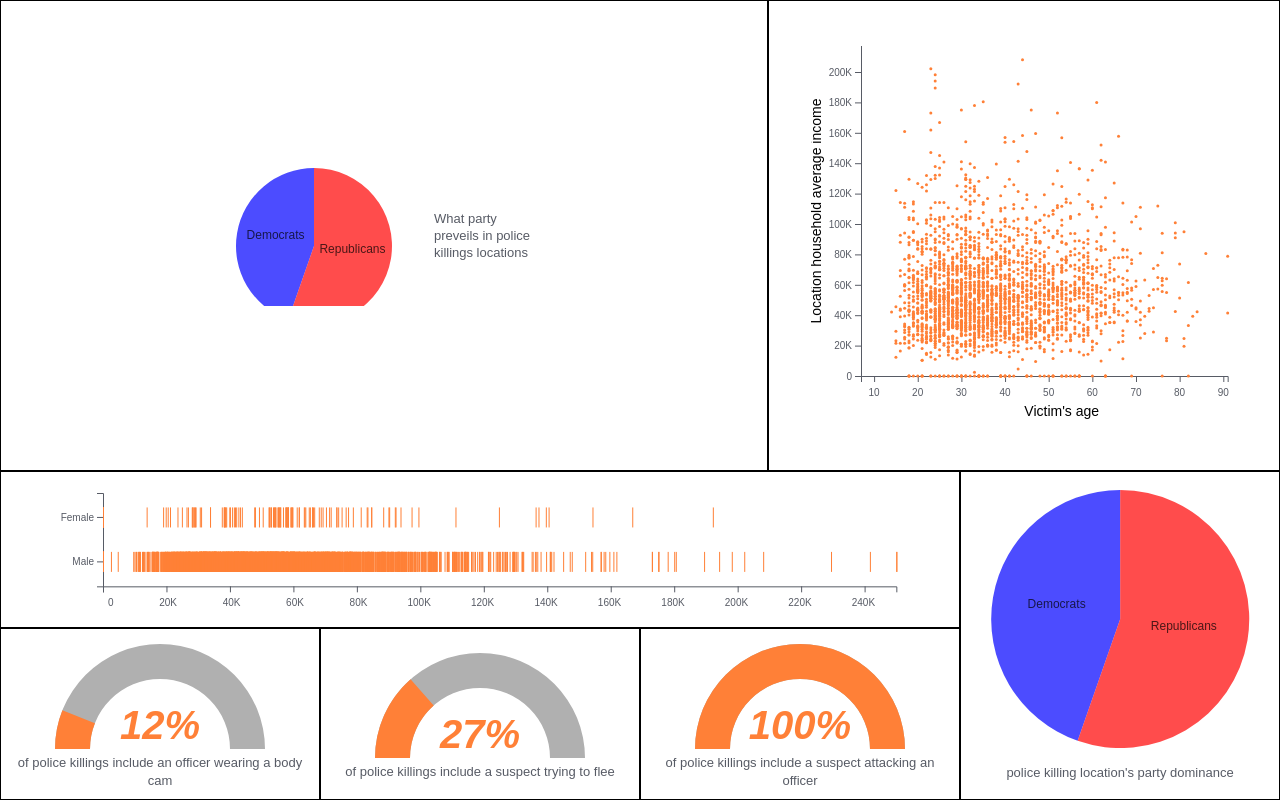
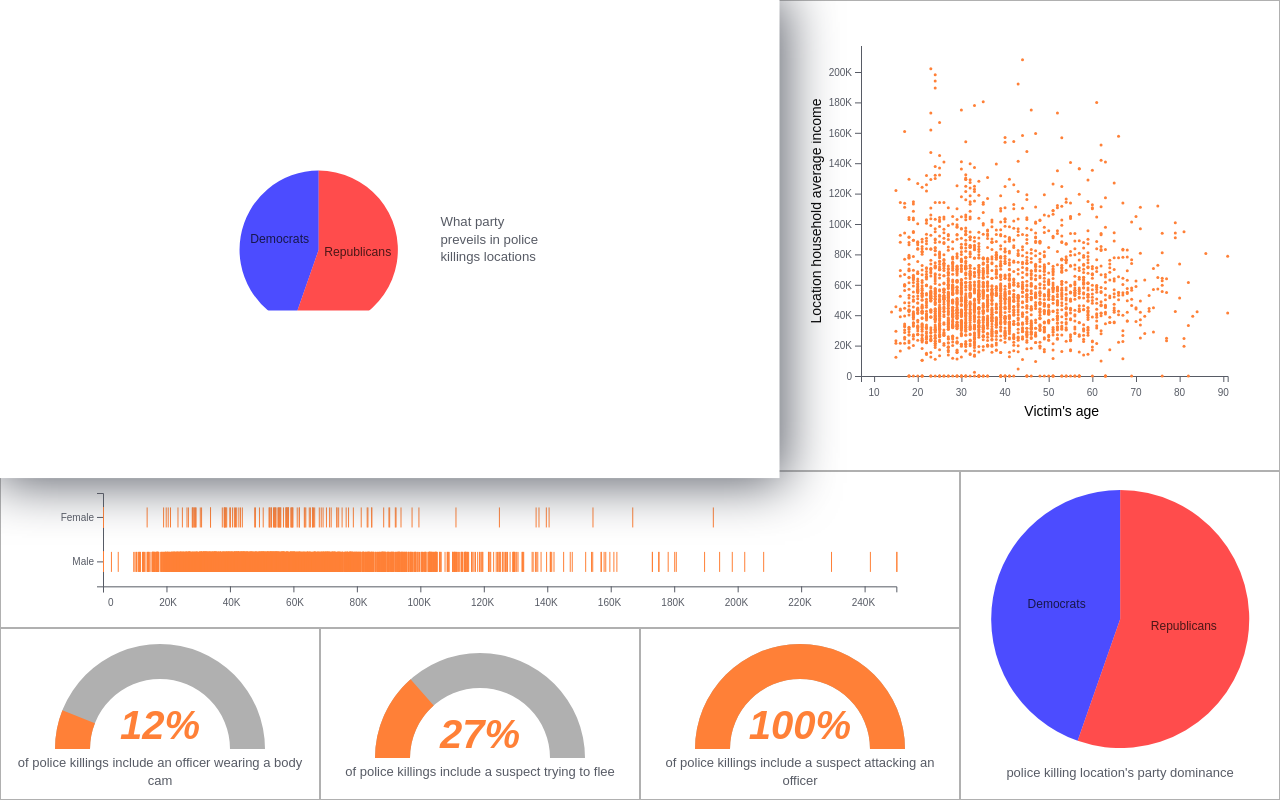
Before and after one commit to dlukyan/cpsc-6030, a React app: page /#/ in a window 1280 px wide. Built offline with nearby package versions, Linux system fonts and the light colour scheme.

Commit message:
starting hover grow

```diff
--- a/src/components/vizulizations/arc-chart.tsx
+++ b/src/components/vizulizations/arc-chart.tsx
@@ -6,6 +6,7 @@ import { theme, Theme } from '../../theme'
 
 const useStyles = createUseStyles((theme: Theme) => ({
   container: {
+    ...theme.common.vizContainer('', '', 1.05),
     ...theme.typography.sortOfLarge,
     ...theme.common.flexBox,
     flexDirection: 'column',
@@ -36,8 +37,9 @@ export const ArcChart: React.FC<{
   text: string
   dimensions: { height: number; width: number }
   gridArea: string
+  origin: string
   id: string
-}> = ({ percentage, text, dimensions, gridArea, id }) => {
+}> = ({ percentage, text, dimensions, gridArea, id, origin }) => {
   const classes = useStyles()
 
   const ref = useRef(null)
@@ -153,10 +155,10 @@ export const ArcChart: React.FC<{
             .endAngle(((percentage * 180) / 100 - 90) * (Math.PI / 180)),
         )
       })
-  }, [dimensions.height, dimensions.width, percentage])
+  }, [dimensions.height, dimensions.width, id, percentage])
 
   return (
-    <div className={classes.container} style={{ ...theme.common.vizContainer(gridArea) }}>
+    <div className={classes.container} style={{ gridArea, transformOrigin: origin }}>
       <svg ref={ref} />
       <div className={classes.text}>{text}</div>
     </div>
--- a/src/components/widgets/attack-arc.tsx
+++ b/src/components/widgets/attack-arc.tsx
@@ -26,6 +26,7 @@ export const AttackArc: React.FC = () => {
       text={'of police killings include a suspect attacking an officer'}
       dimensions={dimensions}
       gridArea={gridArea}
+      origin={'bottom'}
       id={'attack-arc'}
     />
   )
--- a/src/components/widgets/camera-arc.tsx
+++ b/src/components/widgets/camera-arc.tsx
@@ -22,6 +22,7 @@ export const CameraArc: React.FC = () => {
       text={'of police killings include an officer wearing a body cam'}
       dimensions={dimensions}
       gridArea={gridArea}
+      origin={'bottom left'}
       id={'camera-arc'}
     />
   )
--- a/src/components/widgets/flee-arc.tsx
+++ b/src/components/widgets/flee-arc.tsx
@@ -26,6 +26,7 @@ export const FleeArc: React.FC = () => {
       text={'of police killings include a suspect trying to flee'}
       dimensions={dimensions}
       gridArea={gridArea}
+      origin={'bottom'}
       id={'flee-arc'}
     />
   )
--- a/src/components/widgets/gender-income-barchart.tsx
+++ b/src/components/widgets/gender-income-barchart.tsx
@@ -1,14 +1,14 @@
-import * as d3 from 'd3';
-import rawData from '../../data/data_cleansed.json';
+import * as d3 from 'd3'
+import rawData from '../../data/data_cleansed.json'
 
-import React, { useEffect, useRef } from 'react';
-import { createUseStyles } from 'react-jss';
-import { theme, Theme } from '../../theme';
-import { PoliceViolenceDataPoint } from '../../types/police-violence';
+import React, { useEffect, useRef } from 'react'
+import { createUseStyles } from 'react-jss'
+import { theme, Theme } from '../../theme'
+import { PoliceViolenceDataPoint } from '../../types/police-violence'
 
 const useStyles = createUseStyles((theme: Theme) => ({
   container: {
-    ...theme.common.vizContainer('4 / 1 / 5 / 16'),
+    ...theme.common.vizContainer('4 / 1 / 5 / 16', 'left', 1.01),
     ...theme.typography.sortOfLarge,
   },
   text: {
@@ -27,13 +27,13 @@ const useStyles = createUseStyles((theme: Theme) => ({
   info: {
     ...theme.typography.small,
     color: theme.colors.darkGray,
-  }
-}));
+  },
+}))
 
 export const GenderIncomeBarchart: React.FC = () => {
-  const classes = useStyles();
-  const ref = useRef(null);
-  const data: PoliceViolenceDataPoint[] = rawData as unknown as PoliceViolenceDataPoint[];
+  const classes = useStyles()
+  const ref = useRef(null)
+  const data: PoliceViolenceDataPoint[] = rawData as unknown as PoliceViolenceDataPoint[]
 
   const dimensions = {
     height: window.innerHeight / 6 - 20,
@@ -43,31 +43,33 @@ export const GenderIncomeBarchart: React.FC = () => {
       bottom: 20,
       right: 10,
       left: 50,
-    }
-  };
+    },
+  }
 
-  const xScale = d3.scaleLinear()
+  const xScale = d3
+    .scaleLinear()
     .domain([0, Math.max(...data.map(d => Number(d.hhincome_median_census_tract)))])
-    .range([dimensions.margin.left, dimensions.width - dimensions.margin.right]);
-  const yScale = d3.scaleBand()
+    .range([dimensions.margin.left, dimensions.width - dimensions.margin.right])
+  const yScale = d3
+    .scaleBand()
     .domain([...new Set(data.map(d => d.gender))])
     .range([dimensions.height, dimensions.margin.bottom])
-    .padding(0.1);
+    .padding(0.1)
 
   useEffect(() => {
-    const svg = d3.select(ref.current)
-      .attr('width', dimensions.width)
-      .attr('height', dimensions.height);
+    const svg = d3.select(ref.current).attr('width', dimensions.width).attr('height', dimensions.height)
 
-    svg.append('g')
-      .attr('color', theme.colors.darkGray)
+    svg.append('g').attr('color', theme.colors.darkGray)
 
-    svg.append('g')
-      .call(d3.axisBottom(xScale).tickFormat(d => d === 0 ? d : (d / 1000) + "K"))
+    svg
+      .append('g')
+      // eslint-disable-next-line @typescript-eslint/ban-ts-comment
+      // @ts-ignore
+      .call(d3.axisBottom(xScale).tickFormat(d => (d === 0 ? d : d / 1000 + 'K')))
       .attr('transform', 'translate(0, ' + (dimensions.height - dimensions.margin.bottom) + ')')
       .selectAll('text')
       .attr('transform', 'translate(' + dimensions.margin.right + ', 4)')
-      .style('text-anchor', 'end');
+      .style('text-anchor', 'end')
 
     svg
       .append('g')
@@ -80,22 +82,30 @@ export const GenderIncomeBarchart: React.FC = () => {
       .data(data)
       .enter()
       .append('rect')
-      .attr("x", d => xScale(d.hhincome_median_census_tract))
-      .attr("y", d => yScale(d.gender) - (dimensions.margin.bottom - dimensions.margin.top))
-      .attr("height", d => yScale.bandwidth() / 2)
-      .attr("width", d => 1)
-      .attr("fill", d => theme.colors.primary)
+      .attr('x', d => xScale(d.hhincome_median_census_tract))
+      // eslint-disable-next-line @typescript-eslint/ban-ts-comment
+      // @ts-ignore
+      .attr('y', d => yScale(d.gender) - (dimensions.margin.bottom - dimensions.margin.top))
+      .attr('height', () => yScale.bandwidth() / 2)
+      .attr('width', () => 1)
+      .attr('fill', () => theme.colors.primary)
       .transition()
-      .duration(1500);
-  }, [dimensions.height, dimensions.width, data])
+      .duration(1500)
+  }, [
+    dimensions.height,
+    dimensions.width,
+    data,
+    dimensions.margin.bottom,
+    dimensions.margin.right,
+    dimensions.margin.left,
+    dimensions.margin.top,
+    xScale,
+    yScale,
+  ])
 
   return (
     <div className={classes.container}>
       <svg ref={ref} />
-      {/* <div className={classes.text}>
-        <div className={classes.percentage}>{percentage}%</div>
-        <div className={classes.info}>of police killings include a suspect trying to flee</div>
-      </div> */}
     </div>
   )
 }
--- a/src/components/widgets/map.tsx
+++ b/src/components/widgets/map.tsx
@@ -1,6 +1,5 @@
 import * as d3 from 'd3'
 import rawData from '../../data/data_cleansed.json'
-import topology from '../../data/us_states.topojson'
 
 import React, { useEffect, useRef } from 'react'
 import { createUseStyles } from 'react-jss'
@@ -9,7 +8,7 @@ import { PoliceViolenceDataPoint } from '../../types/police-violence'
 
 const useStyles = createUseStyles((theme: Theme) => ({
   container: {
-    ...theme.common.vizContainer('1 / 1 / 4 / 13'),
+    ...theme.common.vizContainer('1 / 1 / 4 / 13', 'top left', 1.015),
     ...theme.typography.sortOfLarge,
   },
   text: {
@@ -28,13 +27,13 @@ const useStyles = createUseStyles((theme: Theme) => ({
   info: {
     ...theme.typography.small,
     color: theme.colors.darkGray,
-  }
+  },
 }))
 
 export const Map: React.FC = () => {
   const classes = useStyles()
   const ref = useRef(null)
-  const data: PoliceViolenceDataPoint[] = rawData as PoliceViolenceDataPoint[]
+  const data: PoliceViolenceDataPoint[] = rawData as unknown as PoliceViolenceDataPoint[]
 
   const dimensions = {
     height: window.innerHeight / 5 - 20,
@@ -52,21 +51,25 @@ export const Map: React.FC = () => {
       .attr('width', dimensions.width - 100)
       .attr('height', dimensions.height)
 
-    var projection = d3.geoAlbersUsa()
-      .scale(dimensions.width)
-      .translate([dimensions.width / 2, dimensions.height / 2]);
-    var path = d3.geoPath()
-      .projection(projection);
-    var viewboxwidth = dimensions.width * 1;
-    var viewboxheight = dimensions.height - 20;
+    // const projection = d3
+    //   .geoAlbersUsa()
+    //   .scale(dimensions.width)
+    //   .translate([dimensions.width / 2, dimensions.height / 2])
+    // const path = d3.geoPath().projection(projection)
+    // const viewboxwidth = dimensions.width * 1
+    // const viewboxheight = dimensions.height - 20
 
-    const data = d3.range(100)
+    // const data = d3.range(100)
 
     const color = d3.scaleOrdinal().range(['blue', 'red'])
 
     const pie = d3.pie().value(function (d) {
+      // eslint-disable-next-line @typescript-eslint/ban-ts-comment
+      // @ts-ignore
       return d[1]
     })
+    // eslint-disable-next-line @typescript-eslint/ban-ts-comment
+    // @ts-ignore
     const data_ready = pie(Object.entries(pData))
 
     const container = svgElement.append('g').attr('transform', 'translate(80, 80)')
@@ -77,8 +80,14 @@ export const Map: React.FC = () => {
       .selectAll('mySlices')
       .data(data_ready)
       .join('path')
+      // eslint-disable-next-line @typescript-eslint/ban-ts-comment
+      // @ts-ignore
       .attr('d', arcGenerator)
+      // eslint-disable-next-line @typescript-eslint/ban-ts-comment
+      // @ts-ignore
       .attr('fill', function (d) {
+        // eslint-disable-next-line @typescript-eslint/ban-ts-comment
+        // @ts-ignore
         return color(d.data[1])
       })
       // .attr("stroke", "black")
@@ -93,9 +102,13 @@ export const Map: React.FC = () => {
       .enter()
       .append('text')
       .text(function (d) {
+        // eslint-disable-next-line @typescript-eslint/ban-ts-comment
+        // @ts-ignore
         return d.data[0]
       })
       .attr('transform', function (d) {
+        // eslint-disable-next-line @typescript-eslint/ban-ts-comment
+        // @ts-ignore
         return 'translate(' + arcGenerator.centroid(d) + ')'
       })
       .style('text-anchor', 'middle')
--- a/src/components/widgets/party-killings-circle.tsx
+++ b/src/components/widgets/party-killings-circle.tsx
@@ -3,22 +3,22 @@ import rawData from '../../data/data_cleansed.json'
 
 import React, { useEffect, useRef } from 'react'
 import { createUseStyles } from 'react-jss'
-import { theme, Theme } from '../../theme'
+import { Theme } from '../../theme'
 import { PoliceViolenceDataPoint } from '../../types/police-violence'
 
 const useStyles = createUseStyles((theme: Theme) => ({
   container: {
-    ...theme.common.vizContainer('4 / 16 / 6 / 21'),
+    ...theme.common.vizContainer('4 / 16 / 6 / 21', 'bottom right', 1.02),
     ...theme.typography.sortOfLarge,
     flexDirection: 'column',
-    justifyContent: 'space-around'
+    justifyContent: 'space-around',
   },
   text: {
     ...theme.common.flexBox,
     // alignItems: 'flex-start',
     // justifyContent: 'space-between',
     textAlign: 'center',
-    fontSize: theme.typography.small.fontSize
+    fontSize: theme.typography.small.fontSize,
   },
   percentage: {
     ...theme.typography.largest,
@@ -35,7 +35,7 @@ const useStyles = createUseStyles((theme: Theme) => ({
 export const PartyKillingsCircle: React.FC = () => {
   const classes = useStyles()
   const ref = useRef(null)
-  const data: PoliceViolenceDataPoint[] = rawData as PoliceViolenceDataPoint[]
+  const data: PoliceViolenceDataPoint[] = rawData as unknown as PoliceViolenceDataPoint[]
 
   const dimensions = {
     height: window.innerHeight / 3.1,
@@ -45,7 +45,7 @@ export const PartyKillingsCircle: React.FC = () => {
       bottom: 20,
       right: 10,
       left: 50,
-    }
+    },
   }
 
   const pData = {
@@ -54,23 +54,25 @@ export const PartyKillingsCircle: React.FC = () => {
   }
 
   useEffect(() => {
-    const svgElement = d3
-      .select(ref.current)
-      .attr('width', dimensions.width)
-      .attr('height', dimensions.height)
+    const svgElement = d3.select(ref.current).attr('width', dimensions.width).attr('height', dimensions.height)
 
-    const color = d3.scaleOrdinal()
-      .range(['blue', 'red']);
+    const color = d3.scaleOrdinal().range(['blue', 'red'])
 
     const pie = d3.pie().value(function (d) {
+      // eslint-disable-next-line @typescript-eslint/ban-ts-comment
+      // @ts-ignore
       return d[1]
-    });
-    const data_ready = pie(Object.entries(pData));
+    })
+    // eslint-disable-next-line @typescript-eslint/ban-ts-comment
+    // @ts-ignore
+    const data_ready = pie(Object.entries(pData))
 
-    const container = svgElement.append('g')
-      .attr('transform', 'translate(' + dimensions.width / 2 + ', ' + dimensions.height/ 2 + ')')
+    const container = svgElement
+      .append('g')
+      .attr('transform', 'translate(' + dimensions.width / 2 + ', ' + dimensions.height / 2 + ')')
 
-    const arcGenerator = d3.arc()
+    const arcGenerator = d3
+      .arc()
       .innerRadius(0)
       .outerRadius(dimensions.height / 2)
 
@@ -78,8 +80,17 @@ export const PartyKillingsCircle: React.FC = () => {
       .selectAll('mySlices')
       .data(data_ready)
       .join('path')
+      // eslint-disable-next-line @typescript-eslint/ban-ts-comment
+      // @ts-ignore
+
       .attr('d', arcGenerator)
+      // eslint-disable-next-line @typescript-eslint/ban-ts-comment
+      // @ts-ignore
+
       .attr('fill', function (d) {
+        // eslint-disable-next-line @typescript-eslint/ban-ts-comment
+        // @ts-ignore
+
         return color(d.data[1])
       })
       // .attr("stroke", "black")
@@ -94,9 +105,13 @@ export const PartyKillingsCircle: React.FC = () => {
       .enter()
       .append('text')
       .text(function (d) {
+        // eslint-disable-next-line @typescript-eslint/ban-ts-comment
+        // @ts-ignore
         return d.data[0]
       })
       .attr('transform', function (d) {
+        // eslint-disable-next-line @typescript-eslint/ban-ts-comment
+        // @ts-ignore
         return 'translate(' + arcGenerator.centroid(d) + ')'
       })
       .style('text-anchor', 'middle')
@@ -107,7 +122,7 @@ export const PartyKillingsCircle: React.FC = () => {
   return (
     <div className={classes.container}>
       <svg ref={ref} />
-      <div className={classes.text}>police killing location's party dominance</div>
+      <div className={classes.text}>police killing location&apos;s party dominance</div>
     </div>
   )
 }
--- a/src/components/widgets/scatter-plot.tsx
+++ b/src/components/widgets/scatter-plot.tsx
@@ -8,7 +8,7 @@ import { PoliceViolenceDataPoint } from '../../types/police-violence'
 
 const useStyles = createUseStyles((theme: Theme) => ({
   container: {
-    ...theme.common.vizContainer('1 / 13 / 4 / 21'),
+    ...theme.common.vizContainer('1 / 13 / 4 / 21', 'top right', 1.015),
     ...theme.typography.sortOfLarge,
   },
   text: {
@@ -77,6 +77,8 @@ export const ScatterPlot: React.FC = () => {
 
     svg
       .append('g')
+      // eslint-disable-next-line @typescript-eslint/ban-ts-comment
+      // @ts-ignore
       .call(d3.axisLeft(yScale).tickFormat(d => (d === 0 ? d : d / 1000 + 'K')))
       .attr('transform', 'translate(' + dimensions.margin.left + ', ' + -dimensions.margin.bottom + ')')
 
--- a/src/theme.ts
+++ b/src/theme.ts
@@ -125,10 +125,21 @@ const common = {
     left: '50%',
     transform: 'translate(-50%, -50%)',
   },
-  vizContainer: (gridArea: string) => ({
+  vizContainer: (gridArea: string, origin: string, scale: number) => ({
+    cursor: 'pointer',
+    backgroundColor: 'white',
     gridArea,
+    '&:hover': {
+      zIndex: 100,
+      scale: scale,
+      transition: 'scale 0.5s ease-out, box-shadow 0.5s ease',
+      transformOrigin: origin,
+      boxShadow: `1px 1px 50px 5px ${theme.colors.darkGray}`,
+      border: 'none',
+    },
+    transition: 'scale 0.5s ease-out, box-shadow 0.5s ease',
     padding: 10,
-    border: '1px solid black',
+    border: `1px solid ${theme.colors.empty}`,
     ...common.flexBox,
   }),
 }
```
